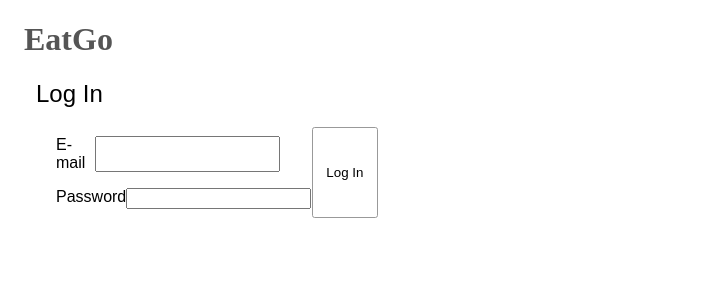
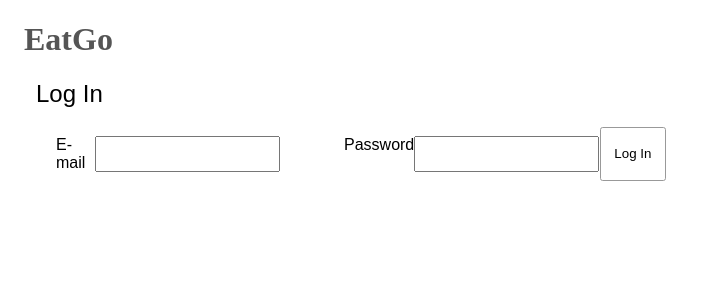
Before and after one commit to CodeSoom/react-week8-assignment-1, a React app: page /login in a window 1280 px wide. Shown: the top 300 px of the page, without its empty margins (0-704 px from the left). Built offline with nearby package versions, Linux system fonts and the light colour scheme.

Commit message:
Use TextField
Use TextField.

```diff
--- a/src/LoginForm.jsx
+++ b/src/LoginForm.jsx
@@ -2,7 +2,7 @@ import { memo } from 'react';
 
 import styled from '@emotion/styled';
 
-import FormContainer from './FormContainer';
+import TextField from './TextField';
 
 const Container = styled.div({
   display: 'flex',
@@ -11,39 +11,22 @@ const Container = styled.div({
 const LoginForm = (({ fields, onChange, onSubmit }) => {
   const { email, password } = fields;
 
-  function handleChange(event) {
-    const { target: { name, value } } = event;
-    onChange({ name, value });
-  }
-
   return (
     <Container>
-      <div>
-        <FormContainer>
-          <label htmlFor="login-email">
-            E-mail
-          </label>
-          <input
+      <TextField
+        label="E-mail"
         type="email"
-            id="login-email"
         name="email"
         value={email}
-            onChange={handleChange}
+        onChange={onChange}
       />
-        </FormContainer>
-        <FormContainer>
-          <label htmlFor="login-password">
-            Password
-          </label>
-          <input
+      <TextField
+        label="Password"
         type="password"
-            id="login-password"
         name="password"
         value={password}
-            onChange={handleChange}
+        onChange={onChange}
       />
-        </FormContainer>
-      </div>
       <button
         type="button"
         onClick={onSubmit}
```
Lines whose indentation alone changed are shown as unchanged.
